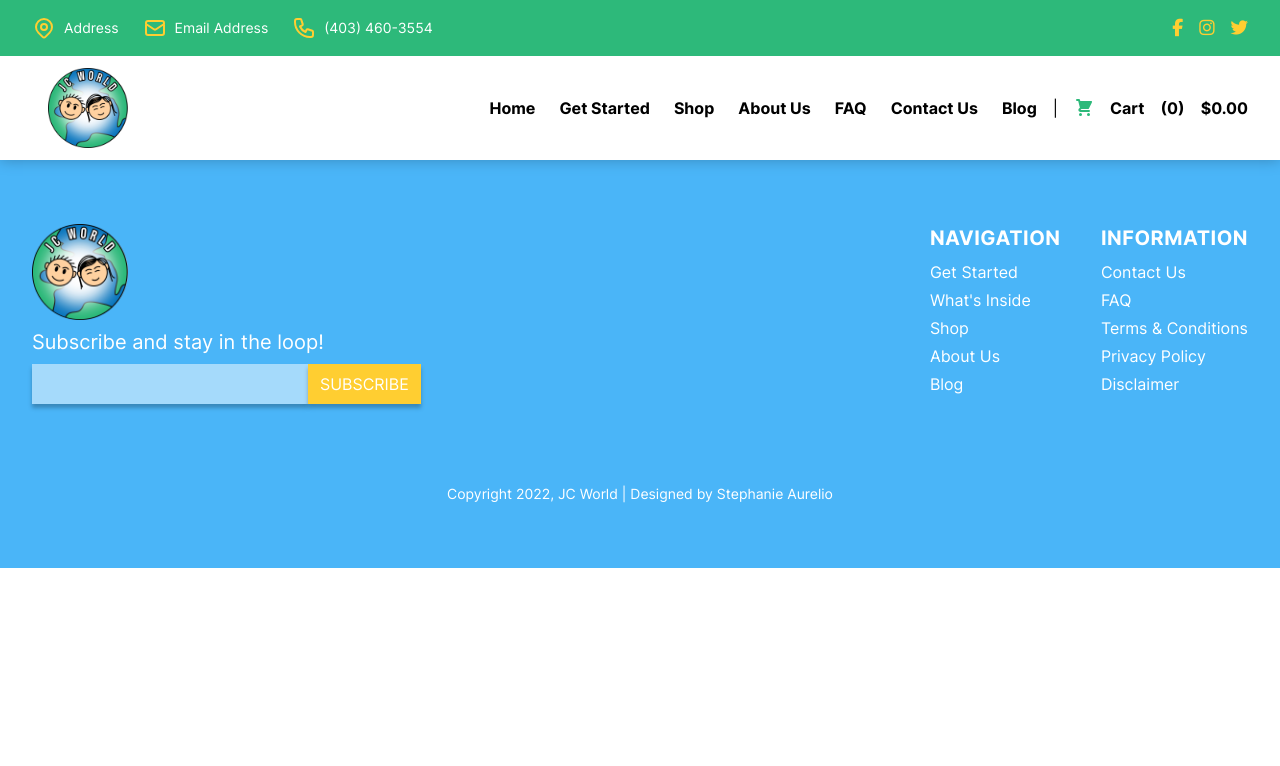
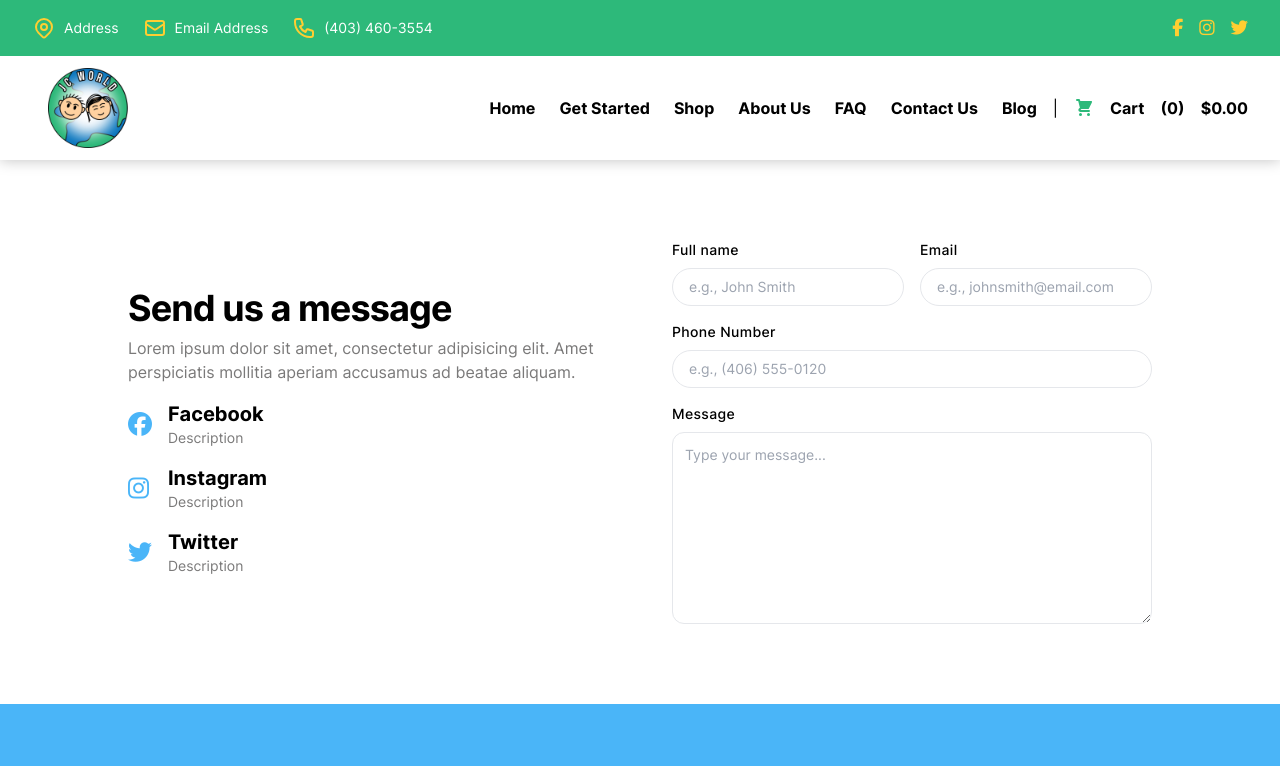
Before and after one commit to joaquinvaldezzz/jcworld-demo, a Vue app: page /contact-us in a window 1280 px wide. Shown: the top 766 px of the page. Built offline with nearby package versions, Linux system fonts and the light colour scheme.

Commit message:
Create Contact Us page

```diff
--- a/src/router/index.js
+++ b/src/router/index.js
@@ -2,6 +2,7 @@ import { createRouter, createWebHistory } from 'vue-router'
 import Home from '../views/Home.vue'
 import GetStarted from '../views/GetStarted.vue'
 import FAQ from '../views/FAQ.vue'
+import ContactUs from '../views/ContactUs.vue'
 import Blog from '../views/Blog.vue'
 
 const routes = [
@@ -21,6 +22,11 @@ const routes = [
     component: FAQ,
   },
   {
+    path: '/contact-us',
+    name: 'Contact Us',
+    component: ContactUs,
+  },
+  {
     path: '/blog',
     name: 'Blog',
     component: Blog,
--- /dev/null
+++ b/src/views/ContactUs.vue
@@ -0,0 +1,91 @@
+<template>
+  <main>
+    <section class="py-8 sm:py-12 md:py-16 lg:py-20">
+      <div class="container">
+        <div class="xl:mx-auto xl:max-w-5xl" role="grid">
+          <div class="grid gap-8 md:grid-cols-2 md:items-center xl:gap-16" role="row">
+            <div role="gridcell">
+              <h3 class="text-2xl font-bold tracking-tight md:text-3xl lg:text-4xl">Send us a message</h3>
+              <p class="mt-2 text-grey">Lorem ipsum dolor sit amet, consectetur adipisicing elit. Amet perspiciatis mollitia aperiam accusamus ad beatae aliquam.</p>
+              <div class="mt-4 flex flex-col space-y-4 sm:flex-row sm:justify-between sm:space-y-0 md:inline-flex md:flex-col md:space-y-4">
+                <a class="inline-flex items-center" href="#">
+                  <div class="h-6 w-6">
+                    <i class="fab fa-facebook fa-xl text-maya-blue">
+                      <span class="sr-only">Facebook</span>
+                    </i>
+                  </div>
+
+                  <div class="ml-4">
+                    <h4 class="text-lg font-bold md:text-xl">Facebook</h4>
+                    <div class="text-sm text-grey">Description</div>
+                  </div>
+                </a>
+
+                <a class="inline-flex items-center" href="#">
+                  <div class="h-6 w-6">
+                    <i class="fab fa-instagram fa-xl text-maya-blue">
+                      <span class="sr-only">Instagram</span>
+                    </i>
+                  </div>
+
+                  <div class="ml-4">
+                    <h4 class="text-lg font-bold md:text-xl">Instagram</h4>
+                    <div class="text-sm text-grey">Description</div>
+                  </div>
+                </a>
+
+                <a class="inline-flex items-center" href="#">
+                  <div class="h-6 w-6">
+                    <i class="fab fa-twitter fa-xl text-maya-blue">
+                      <span class="sr-only">Twitter</span>
+                    </i>
+                  </div>
+
+                  <div class="ml-4">
+                    <h4 class="text-lg font-bold md:text-xl">Twitter</h4>
+                    <div class="text-sm text-grey">Description</div>
+                  </div>
+                </a>
+              </div>
+            </div>
+
+            <div role="gridcell">
+              <form class="grid gap-4" role="grid">
+                <div class="grid gap-4 sm:grid-cols-2 md:grid-cols-1 lg:grid-cols-2" role="row">
+                  <div role="gridcell">
+                    <label class="block text-sm font-medium tracking-wide" for="full-name">Full name</label>
+                    <input class="mt-2 block w-full rounded-full border px-4 py-2 text-sm focus:border-alice-blue focus:outline-none focus:ring-2 focus:ring-maya-blue focus:ring-offset-2" id="full-name" type="text" placeholder="e.g., John Smith" />
+                  </div>
+
+                  <div role="gridcell">
+                    <label class="block text-sm font-medium tracking-wide" for="email">Email</label>
+                    <input class="mt-2 block w-full rounded-full border px-4 py-2 text-sm focus:border-alice-blue focus:outline-none focus:ring-2 focus:ring-maya-blue focus:ring-offset-2" id="email" type="email" placeholder="e.g., johnsmith@email.com" />
+                  </div>
+                </div>
+
+                <div>
+                  <label class="block text-sm font-medium tracking-wide" for="phone-number">Phone Number</label>
+                  <input class="mt-2 block w-full rounded-full border px-4 py-2 text-sm focus:border-alice-blue focus:outline-none focus:ring-2 focus:ring-maya-blue focus:ring-offset-2" id="phone-number" type="text" placeholder="e.g., (406) 555-0120" />
+                </div>
+
+                <div>
+                  <label class="block text-sm font-medium tracking-wide" for="message">Message</label>
+
+                  <textarea class="mt-2 block h-48 w-full rounded-xl border p-3 text-sm focus:border-alice-blue focus:outline-none focus:ring-2 focus:ring-maya-blue focus:ring-offset-2" id="message" placeholder="Type your message..."></textarea>
+                </div>
+              </form>
+            </div>
+          </div>
+        </div>
+      </div>
+    </section>
+  </main>
+</template>
+
+<script>
+export default {
+  mounted: () => {
+    document.title = 'Contact Us'
+  },
+}
+</script>
```
